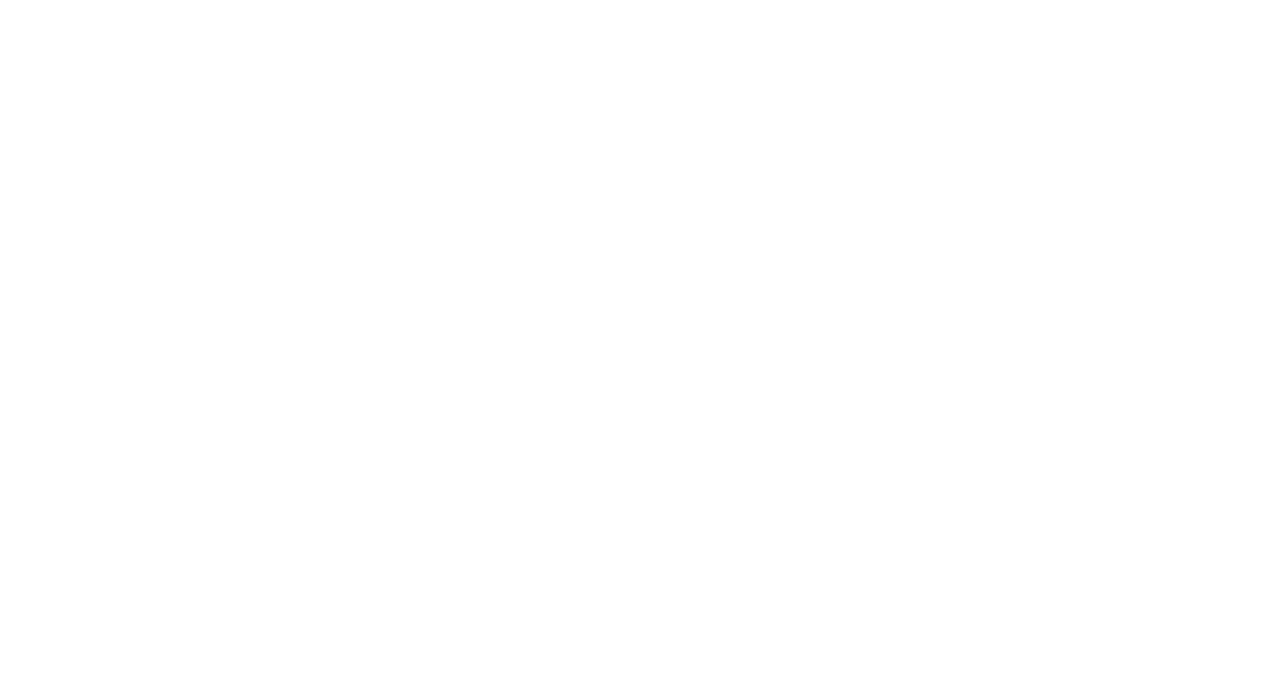
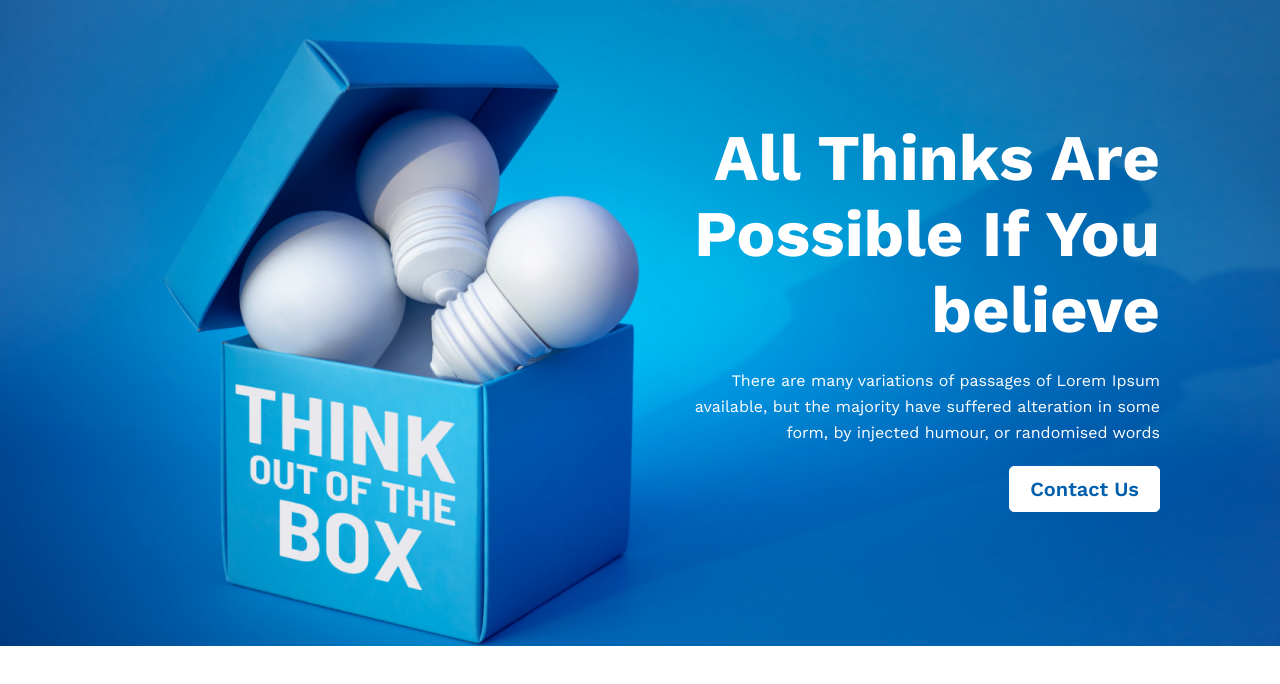
Before and after one commit to saadprof/PH-newYearNewMe-practice, a plain HTML site: page index.html in a window 1280 px wide. Drawn offline with nearby package versions, Linux system fonts and the light colour scheme.

Commit message:
header and header elements added with soothing styles

```diff
--- a/index.html
+++ b/index.html
@@ -1,13 +1,35 @@
 <!DOCTYPE html>
 <html lang="en">
-<head>
-    <meta charset="UTF-8">
-    <meta name="viewport" content="width=device-width, initial-scale=1.0">
+  <head>
+    <meta charset="UTF-8" />
+    <meta name="viewport" content="width=device-width, initial-scale=1.0" />
 
-    <link rel="stylesheet" href="style.css">
+    <link rel="preconnect" href="https://fonts.googleapis.com" />
+    <link rel="preconnect" href="https://fonts.gstatic.com" crossorigin />
+    <link
+      href="https://fonts.googleapis.com/css2?family=Work+Sans:wght@400;600;700&display=swap"
+      rel="stylesheet"
+    />
+
+    <link rel="stylesheet" href="style.css" />
     <title>New year New me</title>
-</head>
-<body>
+  </head>
+  <body>
+    <!-- Header section -->
+    <header id="header">
+        <div class="header-elem">
+            <h2 class="elem-tittle">All Thinks Are Possible If You believe</h2>
+            <p class="elem-desc">
+              There are many variations of passages of Lorem Ipsum available, but the
+              majority have suffered alteration in some form, by injected humour, or
+              randomised words
+            </p>
+            <button class="primary-btn">Contact Us</button>
+        </div>
+    </header>
 
-</body>
+    <main></main>
+
+    <footer></footer>
+  </body>
 </html>
--- a/style.css
+++ b/style.css
@@ -0,0 +1,66 @@
+/* Pre styles */
+*{
+    margin: 0;
+    padding: 0;
+    font-family: 'Work Sans', sans-serif;
+}
+.primary-btn{
+    padding: 10px 20px;
+    background-color: #ffffff;
+    color: #005FAC;
+    border: 1px solid #ffffff;
+    border-radius: 5px;
+    font-size: 20px;
+    font-weight: 600;
+    transition: 0.3s all ease;
+}
+.primary-btn:hover{
+    background-color: #005FAC;
+    color: #ffffff;
+    border: 1px solid #ffffff;
+}
+.secondary-btn{
+    padding: 10px 20px;
+    background-color: #005FAC;
+    color: #ffffff;
+    border: 1px solid #005FAC;
+    border-radius: 5px;
+    font-size: 20px;
+    font-weight: 600;
+    transition: 0.3s all ease;
+}
+.secondary-btn:hover{
+    background-color: #ffffff;
+    color: #005FAC;
+    border: 1px solid #ffffff;
+}
+
+
+/* Elements styles */
+    /* Header styles */
+#header{
+    background-image: url(images/banner/banner3.png);
+    background-repeat: no-repeat;
+    background-size: 100%;
+
+    display: flex;
+    align-items: center;
+    justify-content: end;
+}
+#header .header-elem{
+    width: 500px;
+    padding: 120px 120px 150px 0px;
+    text-align: right;
+}
+#header .elem-tittle{
+    font-size: 65px;
+    font-weight: 700;
+    color: #FFFFFF;
+}
+#header .elem-desc{
+    font-size: 16px;
+    font-weight: 400;
+    line-height: 26px;
+    color: #FFFFFF;
+    margin: 20px 0px;
+}
```
